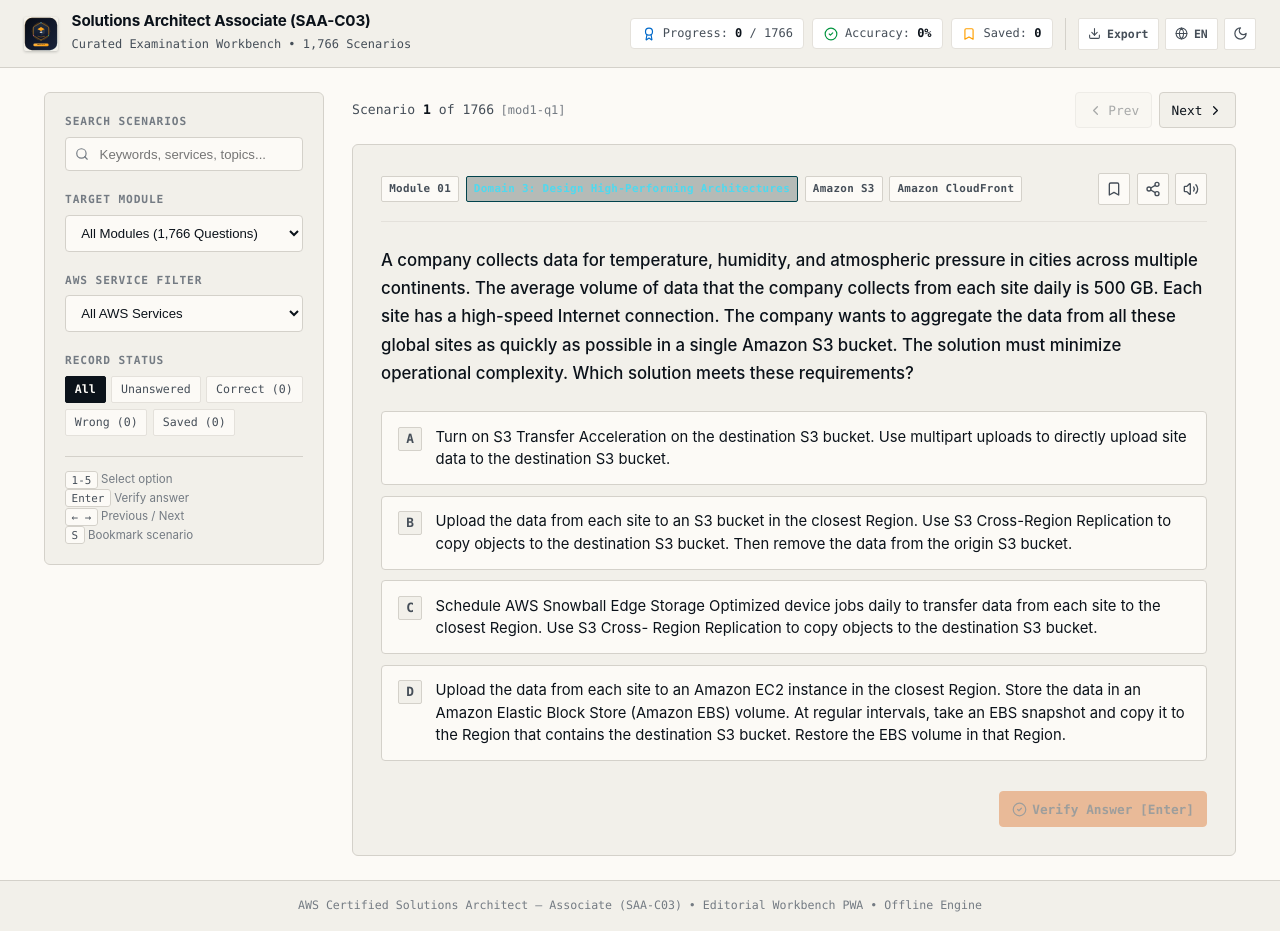
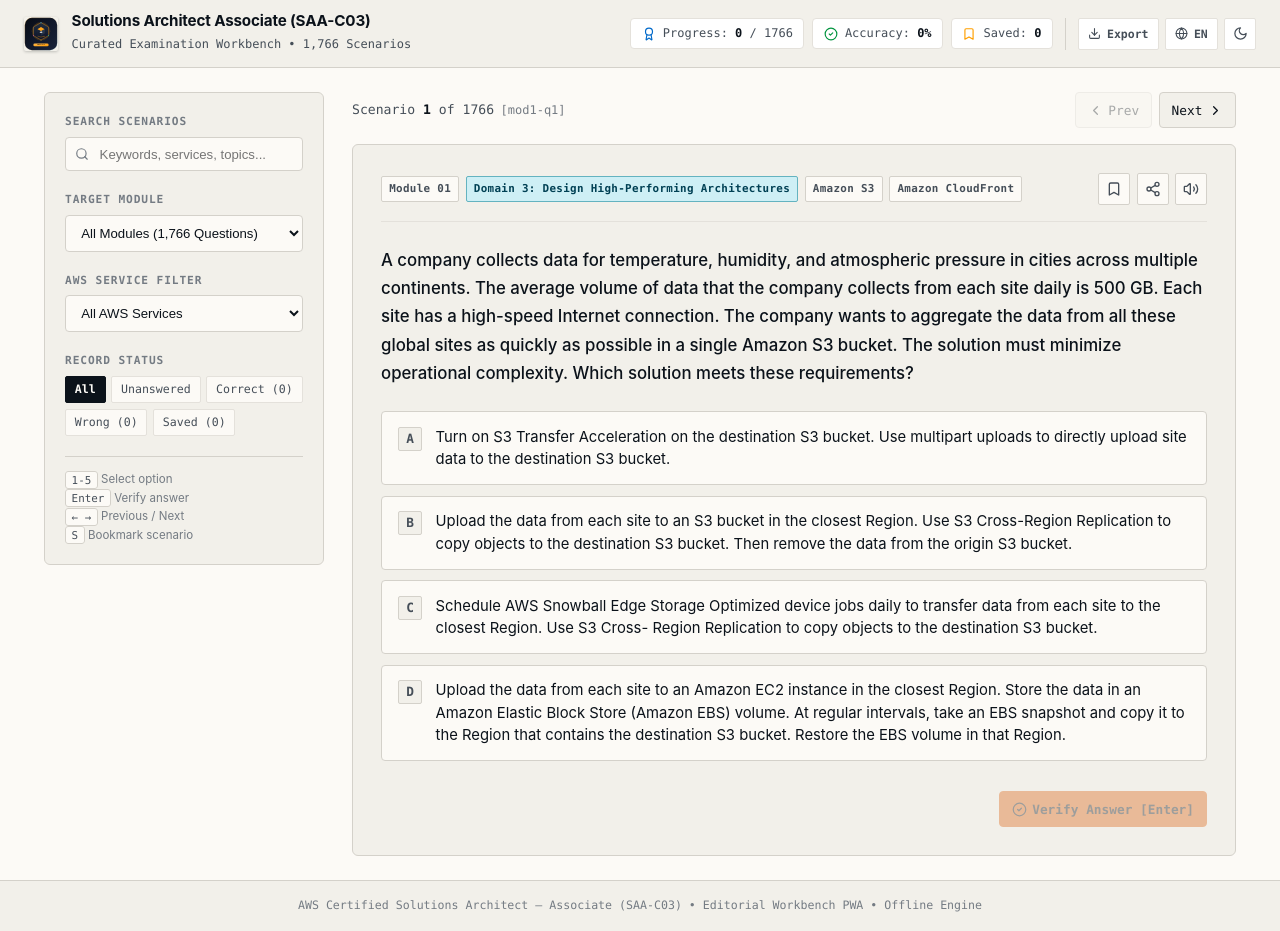
Before and after one commit to AtaCanYmc/AWS-SAA-C03-Study-Notes, a React (Vite) app in the folder web/: page / in a window 1280 px wide. Built offline with nearby package versions, Linux system fonts and the light colour scheme.

Commit message:
fix(ui): ensure domain-tag has WCAG AAA contrast in light mode

```diff
--- a/web/src/styles.css
+++ b/web/src/styles.css
@@ -23,6 +23,11 @@
   --color-accent-bg: oklch(0.70 0.19 52 / 0.12);
   --color-focus: oklch(0.78 0.14 210);
 
+  /* Domain Taxonomy Tag */
+  --color-domain-text: oklch(0.84 0.12 210);
+  --color-domain-border: oklch(0.42 0.08 210);
+  --color-domain-bg: oklch(0.24 0.05 210 / 0.45);
+
   /* Semantic Evaluation States */
   --color-correct: oklch(0.72 0.17 150);
   --color-correct-bg: oklch(0.72 0.17 150 / 0.12);
@@ -70,6 +75,11 @@
   --color-accent: oklch(0.62 0.19 50);
   --color-accent-bg: oklch(0.62 0.19 50 / 0.10);
   --color-focus: oklch(0.52 0.18 250);
+
+  /* Domain Taxonomy Tag - WCAG AAA High Contrast on Newsprint */
+  --color-domain-text: oklch(0.32 0.12 210);
+  --color-domain-border: oklch(0.72 0.08 210);
+  --color-domain-bg: oklch(0.93 0.035 210);
 
   /* Semantic Evaluation States */
   --color-correct: oklch(0.58 0.17 150);
@@ -469,9 +479,9 @@ section.scenario-canvas {
 }
 
 .meta-code-tag.domain-tag {
-  color: oklch(0.82 0.12 210);
-  border-color: oklch(0.35 0.06 210);
-  background: oklch(0.20 0.04 210 / 0.25);
+  color: var(--color-domain-text);
+  border-color: var(--color-domain-border);
+  background: var(--color-domain-bg);
 }
 
 .meta-right-tools {
```
